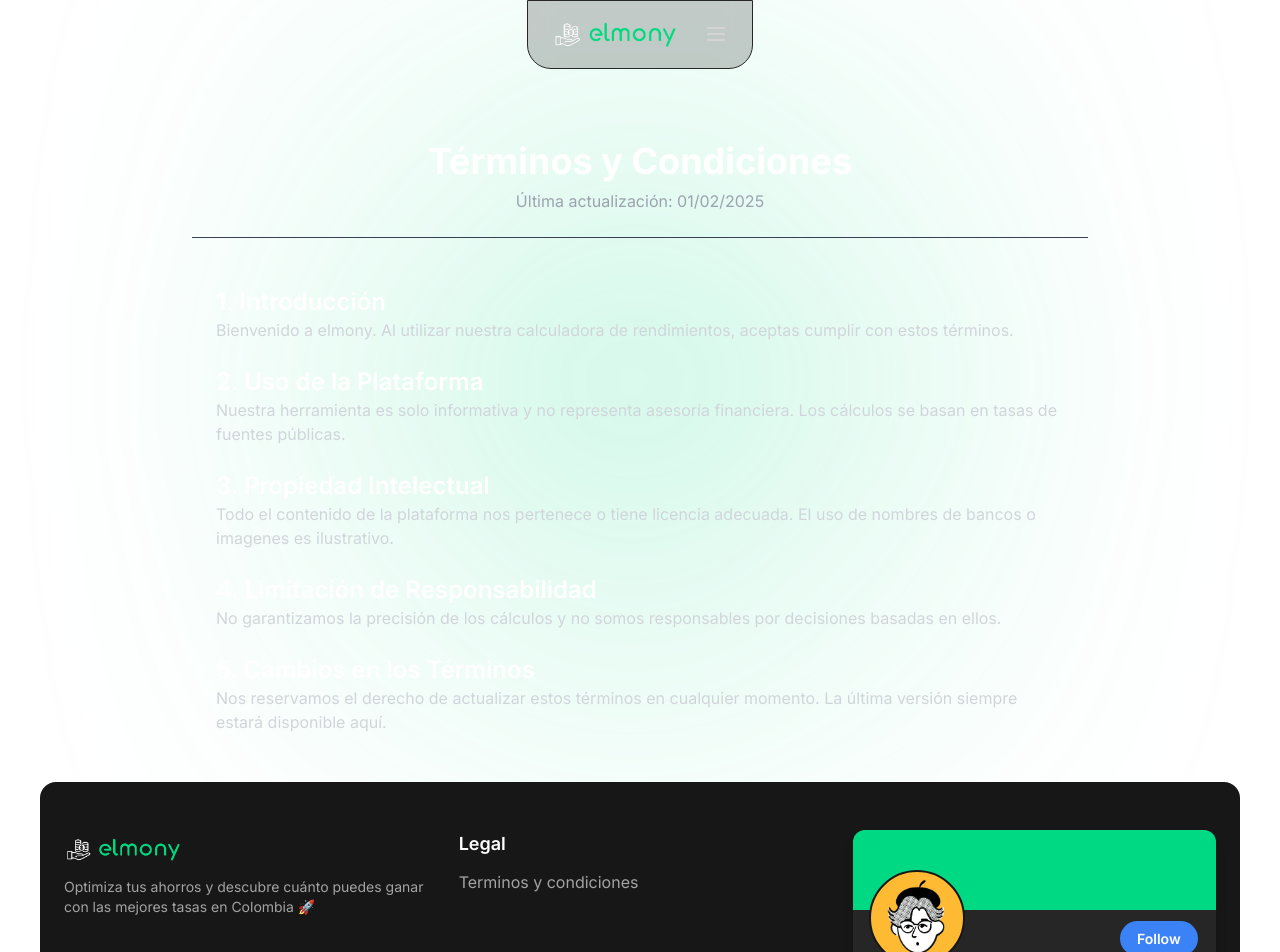
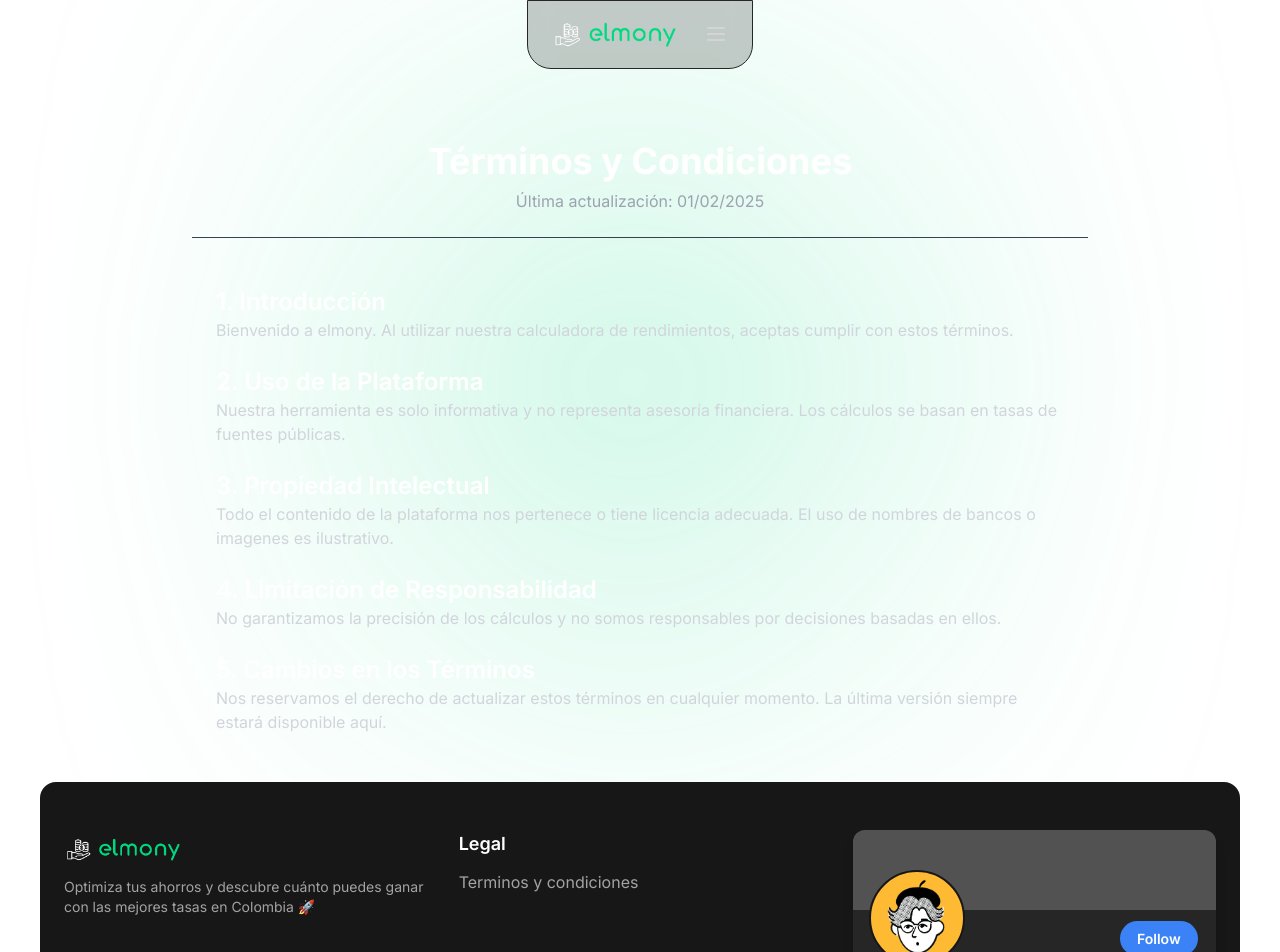
Before and after one commit to eddysantiagoo/rendi, a Next.js app: page /terminos-y-condiciones in a window 1280 px wide. Shown: the top 952 px of the page. Built offline with nearby package versions, Linux system fonts and the light colour scheme.

Commit message:
Fix bank entry in Banks data and update Footer background color for improved design consistency

```diff
--- a/app/_DATA/Banks.ts
+++ b/app/_DATA/Banks.ts
@@ -4,7 +4,6 @@ export const Banks = [
   { name: "Lulo Bank", tasaEA: 11.5, image: "/lulo.webp", id: 3 },
   { name: "Rappi Pay", tasaEA: 12, image: "/rappi.jpg", id: 4 },
   { name: "Bancamia", tasaEA: 10.5, image: "/bancamia.webp", id: 5 },
-  { name: "Ba"}
 ];
 
 export const DepositosBajoMonto = [
--- a/app/_components/core/Footer.tsx
+++ b/app/_components/core/Footer.tsx
@@ -24,7 +24,7 @@ export const Footer = () => {
         </div>
 
         <div className="relative w-full max-w-sm rounded-xl overflow-hidden bg-neutral-800 text-white shadow-lg">
-          <div className="h-20 bg-[#00D983]"></div>
+          <div className="h-20 bg-neutral-600"></div>
 
           <div className="px-6 py-4 relative flex items-center">
             <div className="absolute -top-10 left-4 w-24 h-24 rounded-full overflow-hidden border-2 border-neutral-900 flex items-center justify-center bg-[#ffba34]">
```
